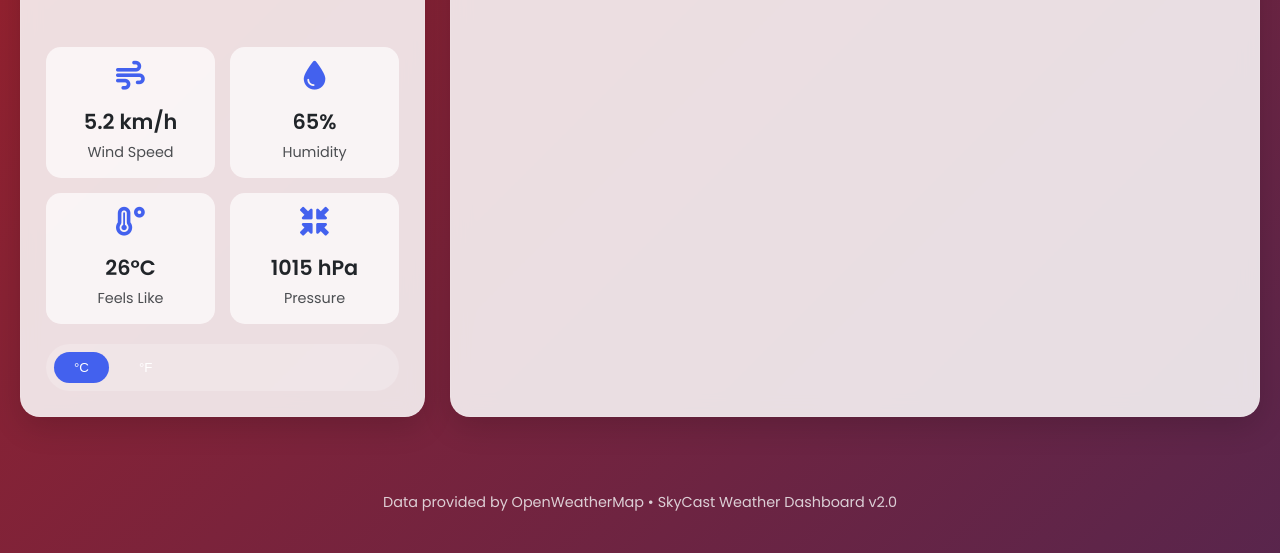
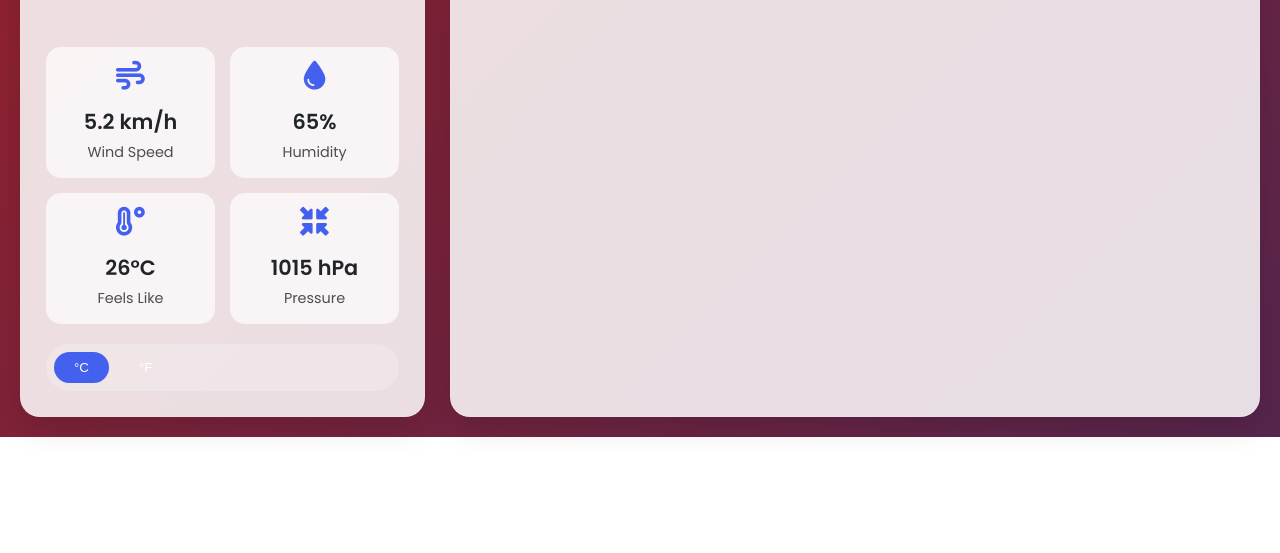
Before and after one commit to manojkandula2303/weather-forecast, a plain HTML site: page index.html in a window 1280 px wide. Shown: the part 604-1157 px from the top of the page. After the commit the page ends 1041 px from the top, so only its background shows below. Drawn offline with nearby package versions, Linux system fonts and the light colour scheme; no server answers.

Commit message:
index.html

```diff
--- a/index.html
+++ b/index.html
@@ -90,9 +90,6 @@
             </div>
         </div>
 
-        <div class="footer">
-            <p>Data provided by OpenWeatherMap • SkyCast Weather Dashboard v2.0</p>
-        </div>
     </div>
 
     <script src="https://cdnjs.cloudflare.com/ajax/libs/leaflet/1.7.1/leaflet.min.js"></script>
```
